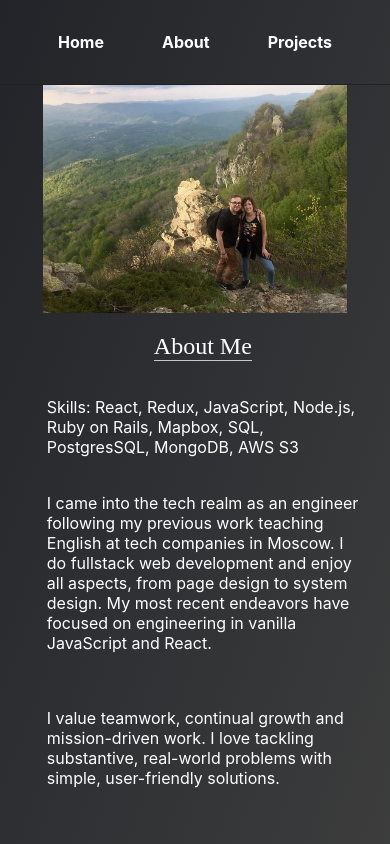
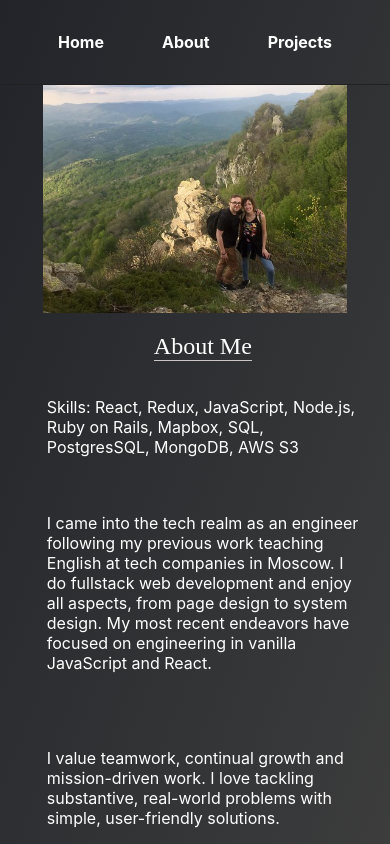
Before and after one commit to rose-paul/portfolio, a React (Create React App) app: page /#/about in a window 390 px wide. Shown: the top 844 px of the page. Built offline with nearby package versions, Linux system fonts and the light colour scheme.

Commit message:
mobile about css

```diff
--- a/src/App.css
+++ b/src/App.css
@@ -394,7 +394,7 @@ details {
   }
   .about article {
     width: 80vw;
-    padding: 20px 0px 20px 0px;
+    padding: 40px 0px 20px 0px;
   }
 
   .projects {
```
